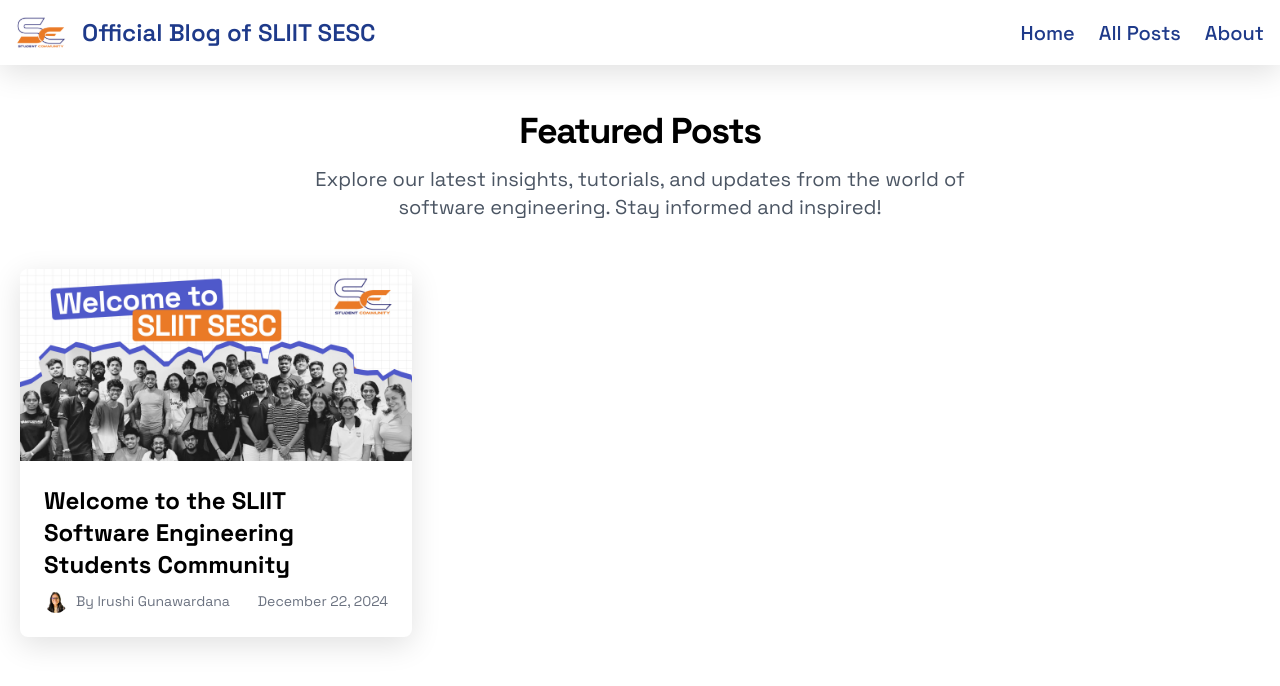
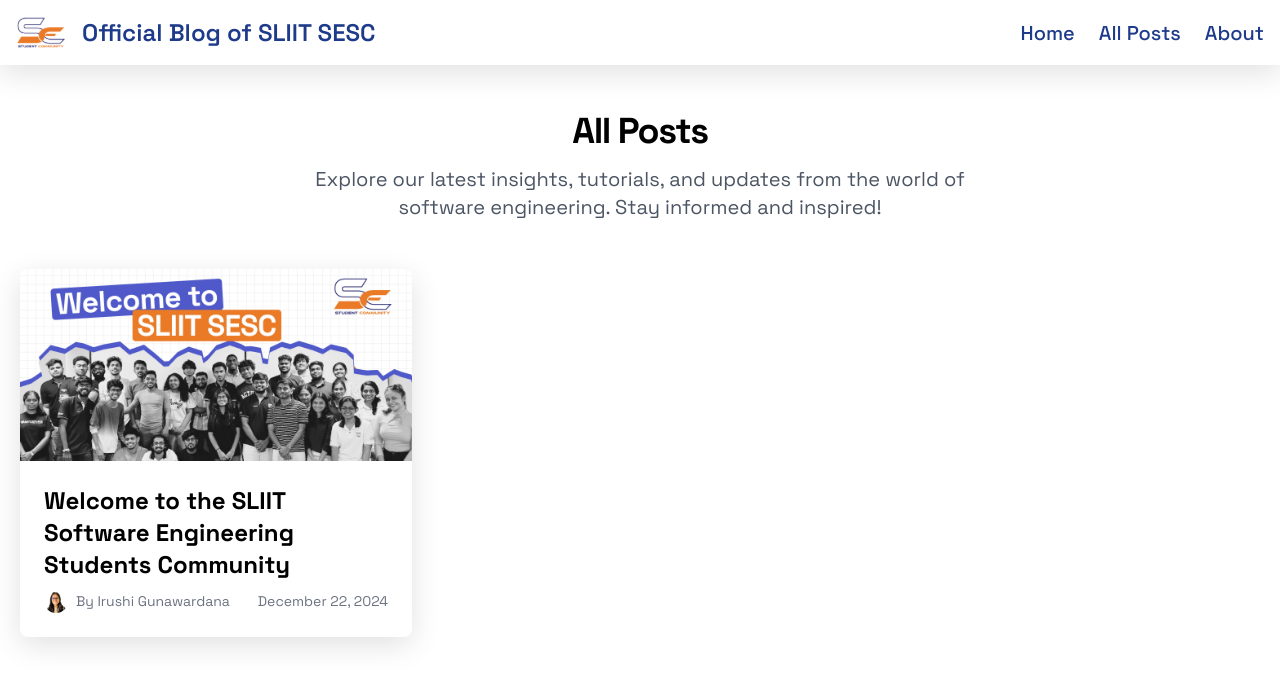
Before and after one commit to sliitsesc/sesc-blog, a Next.js app: page /allposts in a window 1280 px wide. Shown: the top 686 px of the page. Built offline with nearby package versions, Linux system fonts and the light colour scheme.

Commit message:
Update page.tsx

```diff
--- a/src/app/allposts/page.tsx
+++ b/src/app/allposts/page.tsx
@@ -10,7 +10,7 @@
     <Container>
       <div className="text-center mb-12 mt-12">
         <h1 className="text-3xl md:text-4xl font-bold tracking-tighter leading-tight md:leading-none mb-2 md:mb-4">
-          Featured Posts
+          All Posts
         </h1>
         <p className="text-lg md:text-xl text-gray-600 max-w-2xl mx-auto px-4 md:px-0">
           Explore our latest insights, tutorials, and updates from the world of
```
